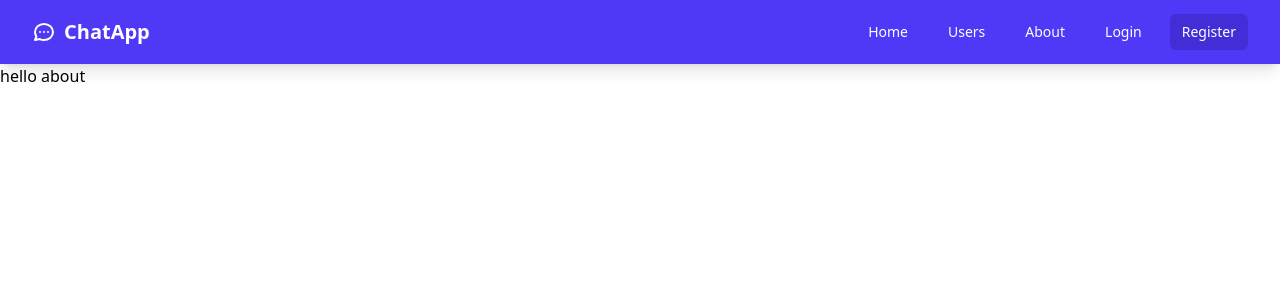
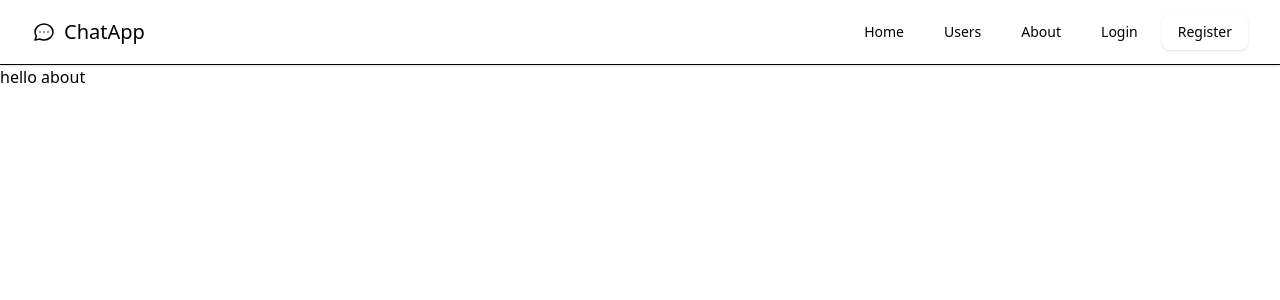
Before and after one commit to mohsinalimughal/chat-app, a React (Vite) app: page /about in a window 1280 px wide. Shown: the top 300 px of the page. Built offline with nearby package versions, Linux system fonts and the light colour scheme.

Commit message:
refactor Navbar and Home components for improved styling and functionality

```diff
--- a/src/components/Navbar.jsx
+++ b/src/components/Navbar.jsx
@@ -5,26 +5,26 @@ const Navbar = ({ LogOutFunc, Username }) => {
   const [mobileMenuOpen, setMobileMenuOpen] = useState(false);
 
   return (
-    <nav className="bg-indigo-600 text-white shadow-lg">
+    <nav className="bg-ivory-white bg-opacity-90 backdrop-blur-md shadow-sm border-b border-soft-lavender border-opacity-20">
       <div className="max-w-7xl mx-auto px-4 sm:px-6 lg:px-8">
         <div className="flex justify-between h-16 items-center">
           {/* Logo/Username */}
           <div className="flex-shrink-0 flex items-center">
             <Link
               to="/"
-              className="text-xl font-bold flex items-center"
+              className="text-xl font-medium text-charcoal-black flex items-center hover:text-soft-lavender transition duration-300"
             >
               <svg
                 xmlns="http://www.w3.org/2000/svg"
-                className="h-6 w-6 mr-2"
+                className="h-6 w-6 mr-2 text-muted-green"
                 fill="none"
                 viewBox="0 0 24 24"
                 stroke="currentColor"
+                strokeWidth={1.5}
               >
                 <path
                   strokeLinecap="round"
                   strokeLinejoin="round"
-                  strokeWidth={2}
                   d="M8 12h.01M12 12h.01M16 12h.01M21 12c0 4.418-4.03 8-9 8a9.863 9.863 0 01-4.255-.949L3 20l1.395-3.72C3.512 15.042 3 13.574 3 12c0-4.418 4.03-8 9-8s9 3.582 9 8z"
                 />
               </svg>
@@ -34,43 +34,43 @@ const Navbar = ({ LogOutFunc, Username }) => {
 
           {/* Desktop Menu */}
           <div className="hidden md:block">
-            <div className="ml-10 flex items-center space-x-4">
+            <div className="ml-10 flex items-center space-x-2">
               <Link
                 to="/"
-                className="px-3 py-2 rounded-md text-sm font-medium hover:bg-indigo-500 transition duration-150"
+                className="px-4 py-2 rounded-lg text-sm font-medium text-charcoal-black hover:bg-soft-lavender hover:bg-opacity-10 hover:text-soft-lavender transition duration-300"
               >
                 Home
               </Link>
               <Link
-                to="/Users"
-                className="px-3 py-2 rounded-md text-sm font-medium hover:bg-indigo-500 transition duration-150"
+                to="/users"
+                className="px-4 py-2 rounded-lg text-sm font-medium text-charcoal-black hover:bg-soft-lavender hover:bg-opacity-10 hover:text-soft-lavender transition duration-300"
               >
                 Users
               </Link>
               <Link
-                to="/About"
-                className="px-3 py-2 rounded-md text-sm font-medium hover:bg-indigo-500 transition duration-150"
+                to="/about"
+                className="px-4 py-2 rounded-lg text-sm font-medium text-charcoal-black hover:bg-soft-lavender hover:bg-opacity-10 hover:text-soft-lavender transition duration-300"
               >
                 About
               </Link>
               {Username ? (
                 <button
                   onClick={LogOutFunc}
-                  className="ml-4 px-3 py-2 rounded-md text-sm font-medium bg-indigo-700 hover:bg-indigo-800 transition duration-150"
+                  className="ml-2 px-4 py-2 rounded-lg text-sm font-medium bg-soft-lavender bg-opacity-90 text-ivory-white hover:bg-opacity-100 shadow-sm transition duration-300"
                 >
                   Logout
                 </button>
               ) : (
                 <>
                   <Link
-                    to="/Login"
-                    className="px-3 py-2 rounded-md text-sm font-medium hover:bg-indigo-500 transition duration-150"
+                    to="/login"
+                    className="px-4 py-2 rounded-lg text-sm font-medium text-charcoal-black hover:bg-soft-lavender hover:bg-opacity-10 transition duration-300"
                   >
                     Login
                   </Link>
                   <Link
-                    to="/Register"
-                    className="px-3 py-2 rounded-md text-sm font-medium bg-indigo-700 hover:bg-indigo-800 transition duration-150"
+                    to="/register"
+                    className="px-4 py-2 rounded-lg text-sm font-medium bg-soft-lavender bg-opacity-90 text-ivory-white hover:bg-opacity-100 shadow-sm transition duration-300"
                   >
                     Register
                   </Link>
@@ -83,27 +83,26 @@ const Navbar = ({ LogOutFunc, Username }) => {
           <div className="md:hidden flex items-center">
             <button
               onClick={() => setMobileMenuOpen(!mobileMenuOpen)}
-              className="inline-flex items-center justify-center p-2 rounded-md hover:text-white hover:bg-indigo-500 focus:outline-none transition duration-150"
+              className="inline-flex items-center justify-center p-2 rounded-lg hover:bg-soft-lavender hover:bg-opacity-10 focus:outline-none transition duration-300"
             >
               <svg
-                className="h-6 w-6"
+                className="h-6 w-6 text-charcoal-black"
                 xmlns="http://www.w3.org/2000/svg"
                 fill="none"
                 viewBox="0 0 24 24"
                 stroke="currentColor"
+                strokeWidth={1.5}
               >
                 {mobileMenuOpen ? (
                   <path
                     strokeLinecap="round"
                     strokeLinejoin="round"
-                    strokeWidth="2"
                     d="M6 18L18 6M6 6l12 12"
                   />
                 ) : (
                   <path
                     strokeLinecap="round"
                     strokeLinejoin="round"
-                    strokeWidth="2"
                     d="M4 6h16M4 12h16M4 18h16"
                   />
                 )}
@@ -113,27 +112,27 @@ const Navbar = ({ LogOutFunc, Username }) => {
         </div>
       </div>
 
-      {/* Mobile Menu */}
+      {/* Mobile Menu (Glassmorphism effect) */}
       {mobileMenuOpen && (
-        <div className="md:hidden bg-indigo-700">
+        <div className="md:hidden bg-ivory-white bg-opacity-95 backdrop-blur-md border-b border-soft-lavender border-opacity-20">
           <div className="px-2 pt-2 pb-3 space-y-1 sm:px-3">
             <Link
               to="/"
-              className="block px-3 py-2 rounded-md text-base font-medium hover:bg-indigo-600 transition duration-150"
+              className="block px-4 py-3 rounded-lg text-base font-medium text-charcoal-black hover:bg-soft-lavender hover:bg-opacity-10 transition duration-300"
               onClick={() => setMobileMenuOpen(false)}
             >
               Home
             </Link>
             <Link
-              to="/Users"
-              className="block px-3 py-2 rounded-md text-base font-medium hover:bg-indigo-600 transition duration-150"
+              to="/users"
+              className="block px-4 py-3 rounded-lg text-base font-medium text-charcoal-black hover:bg-soft-lavender hover:bg-opacity-10 transition duration-300"
               onClick={() => setMobileMenuOpen(false)}
             >
               Users
             </Link>
             <Link
-              to="/About"
-              className="block px-3 py-2 rounded-md text-base font-medium hover:bg-indigo-600 transition duration-150"
+              to="/about"
+              className="block px-4 py-3 rounded-lg text-base font-medium text-charcoal-black hover:bg-soft-lavender hover:bg-opacity-10 transition duration-300"
               onClick={() => setMobileMenuOpen(false)}
             >
               About
@@ -144,22 +143,22 @@ const Navbar = ({ LogOutFunc, Username }) => {
                   LogOutFunc();
                   setMobileMenuOpen(false);
                 }}
-                className="block w-full text-left px-3 py-2 rounded-md text-base font-medium hover:bg-indigo-600 transition duration-150"
+                className="block w-full text-left px-4 py-3 rounded-lg text-base font-medium bg-soft-lavender bg-opacity-90 text-ivory-white hover:bg-opacity-100 shadow-sm transition duration-300"
               >
                 Logout
               </button>
             ) : (
               <>
                 <Link
-                  to="/Login"
-                  className="block px-3 py-2 rounded-md text-base font-medium hover:bg-indigo-600 transition duration-150"
+                  to="/login"
+                  className="block px-4 py-3 rounded-lg text-base font-medium text-charcoal-black hover:bg-soft-lavender hover:bg-opacity-10 transition duration-300"
                   onClick={() => setMobileMenuOpen(false)}
                 >
                   Login
                 </Link>
                 <Link
-                  to="/Register"
-                  className="block px-3 py-2 rounded-md text-base font-medium hover:bg-indigo-600 transition duration-150"
+                  to="/register"
+                  className="block px-4 py-3 rounded-lg text-base font-medium bg-soft-lavender bg-opacity-90 text-ivory-white hover:bg-opacity-100 shadow-sm transition duration-300"
                   onClick={() => setMobileMenuOpen(false)}
                 >
                   Register
```
Also changed, not shown: src/pages/home.jsx (+38 -34 lines).
